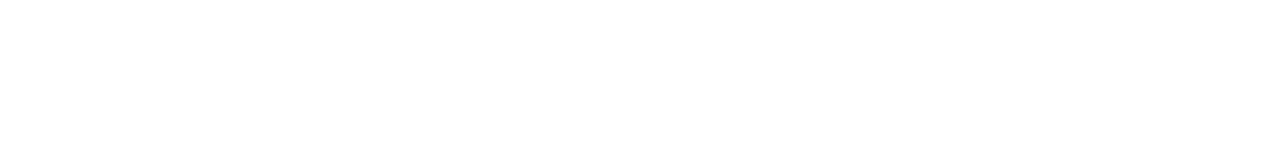
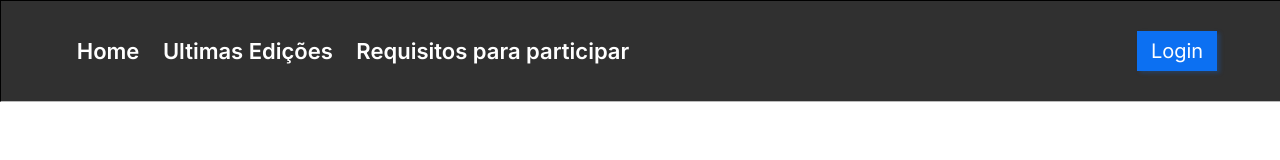
Before and after one commit to windsormontezuma/bootcamp-DNC, a plain HTML site: page index.html in a window 1280 px wide. Drawn offline with Linux system fonts and the light colour scheme.

Commit message:
criação do estilo de menu

```diff
--- a/index.html
+++ b/index.html
@@ -3,9 +3,17 @@
 <head>
     <meta charset="UTF-8">
     <meta name="viewport" content="width=device-width, initial-scale=1.0">
-    <title>Projeto BootCamp</title>
+    <link rel="stylesheet" href="style.css">
+    <title>Bootcamp DNC</title>
 </head>
 <body>
-
+    <nav id="principal">
+        <div id="menu">
+            <a href="">Home</a>
+            <a href="">Ultimas Edições</a>
+            <a href="">Requisitos para participar</a>
+        </div>
+        <button>Login</button>
+    </nav>
 </body>
 </html>
--- /dev/null
+++ b/style.css
@@ -0,0 +1,58 @@
+@import url('https://fonts.googleapis.com/css2?family=Inter:wght@100..900&display=swap');
+
+body{
+    margin: 0px;
+    padding: 0px;
+}
+/*MENU DE NAVEGAÇÃO PRINCIPAL*/
+#principal{
+    width: 100%;
+    height: 100px;
+    border: 1px solid black;
+    background-color: #303030;
+
+    display: flex;
+    justify-content:space-between;
+    align-items: center;
+    border-bottom: 1px solid #BABABA
+}
+
+#menu{
+    display: flex;
+    width: 45%;
+    justify-content: space-around;
+    align-items: center;
+
+    margin-left: 5%;
+}
+
+#principal div a{
+    font-family: 'Inter';
+    font-size: 22px;
+    font-weight: 600;
+    color: white;
+    text-decoration: none;
+}
+
+    #principal div a:hover{
+        color: #CCCCCC;
+    }
+
+#principal button{
+    margin-right: 5%;
+    background-color: #0C70F2;
+
+    border: 0px;
+
+    height: 40px;
+    width: 80px;
+
+    font-family: 'inter';
+    font-size: 20px;
+    font-weight: 600px;
+
+    color: #ffff;
+
+    box-shadow: 3px 2px 4px rgba(12, 112, 242, 0.25);
+    cursor: pointer;
+}
```
